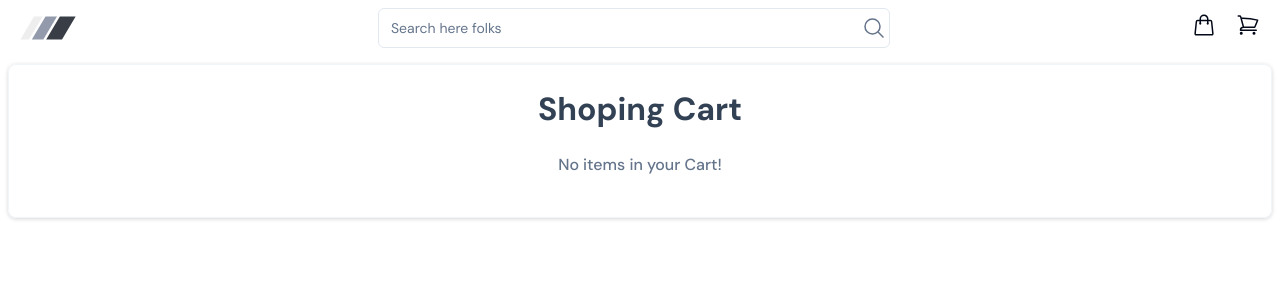
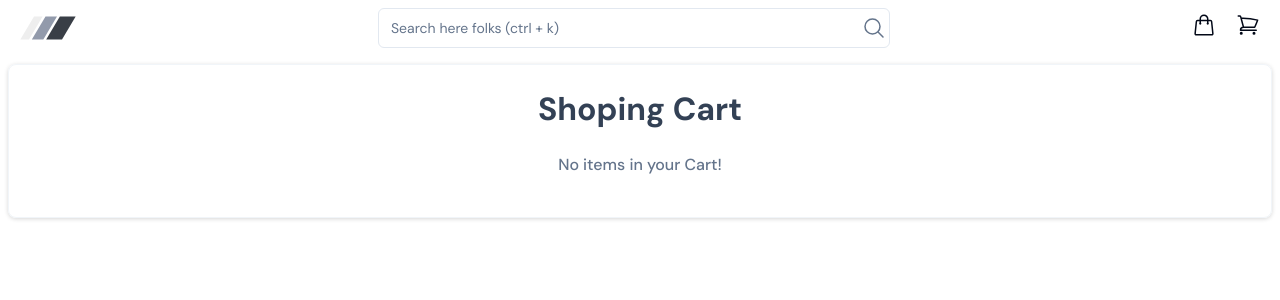
Before and after one commit to barkha-gupta/bazaar, a React (Vite) app: page /cart in a window 1280 px wide. Shown: the top 300 px of the page. Built offline with nearby package versions, Linux system fonts and the light colour scheme; no server answers.

Commit message:
feat: key navigation for search

```diff
--- a/src/components/Header.tsx
+++ b/src/components/Header.tsx
@@ -1,4 +1,11 @@
-import { ChangeEvent, FC, useContext, useEffect, useState } from "react";
+import {
+  ChangeEvent,
+  FC,
+  useContext,
+  useEffect,
+  useRef,
+  useState,
+} from "react";
 import Logo from "./Logo";
 import { Link, Outlet } from "react-router-dom";
 import ShopIcon from "./ShopIcon";
@@ -18,8 +25,24 @@ import { useDebounce } from "@/hooks/useDebounce";
 const Header: FC = () => {
   const { setSearchQuery } = useContext(ProductContext);
   const [searchTerm, setSearchTerm] = useState<string>("");
+  const searchInputRef = useRef<HTMLInputElement>(null);
 
   const debouncedSearchQuery = useDebounce(searchTerm, 500);
+
+  useEffect(() => {
+    const handleKeyDown = (event: KeyboardEvent) => {
+      if (event.ctrlKey && event.key === "k") {
+        event.preventDefault();
+        searchInputRef.current?.focus();
+      }
+    };
+
+    window.addEventListener("keydown", handleKeyDown);
+
+    return () => {
+      window.removeEventListener("keydown", handleKeyDown);
+    };
+  }, []);
 
   useEffect(() => {
     setSearchQuery(debouncedSearchQuery);
@@ -39,9 +62,10 @@ const Header: FC = () => {
         <div className="flex items-center relative w-full max-w-xs sm:max-w-md lg:max-w-lg">
           <Input
             type="text"
-            placeholder="Search here folks"
+            placeholder="Search here folks (ctrl + k)"
             className="w-full pr-10 focus-visible:ring-1 focus-visible:ring-slate-700 focus-visible:border-none"
             onChange={handleSearchQuery}
+            ref={searchInputRef}
           />
           <div className="absolute right-1">
             <SearchIcon />
--- a/src/context/product.tsx
+++ b/src/context/product.tsx
@@ -98,7 +98,6 @@ export const ProductProvider: FC<ProductProviderProps> = ({ children }) => {
       }
 
       if (searchQuery) {
-        console.log(updatedProducts);
         updatedProducts = updatedProducts.filter(
           (product) =>
             product.title.toLowerCase().includes(searchQuery.toLowerCase()) ||
@@ -106,7 +105,6 @@ export const ProductProvider: FC<ProductProviderProps> = ({ children }) => {
               .toLowerCase()
               .includes(searchQuery.toLowerCase())
         );
-        console.log(updatedProducts);
       }
 
       if (selectedSort) {
```
